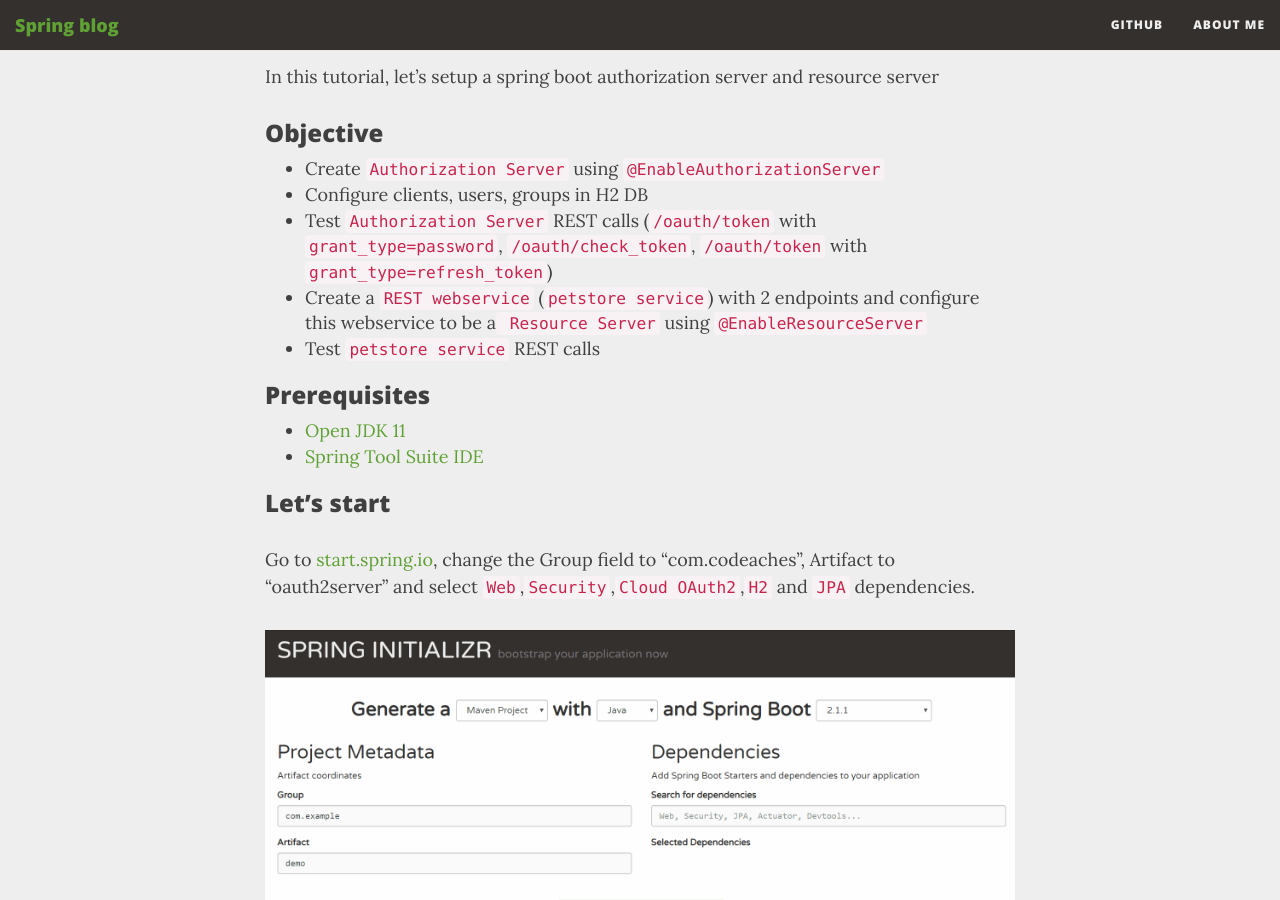
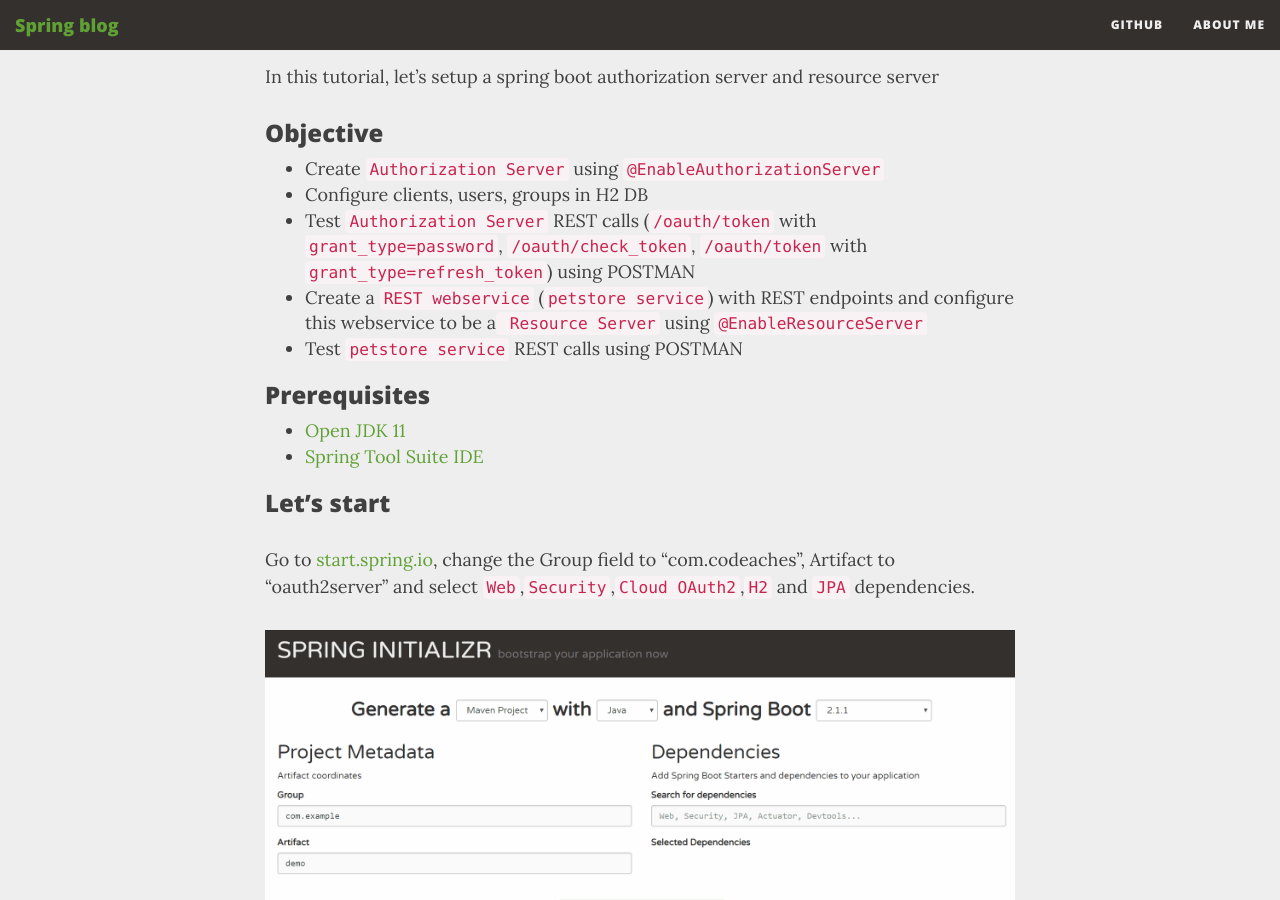
Before and after one commit to codeaches/codeaches.github.io, a Jekyll site: the page built from _posts/2018-12-17-Spring Boot-OAuth2 and Resource Server setup.md, in a window 1280 px wide and 900 px high, scrolled down 512 px. Built offline with Jekyll 4.4.1, drawn with Linux system fonts in a browser that asks for light colours; nearby versions of some CDN libraries.

Commit message:
no message

```diff
--- a/_posts/2018-12-17-Spring Boot-OAuth2 and Resource Server setup.md
+++ b/_posts/2018-12-17-Spring Boot-OAuth2 and Resource Server setup.md
@@ -17,9 +17,9 @@
 
  - Create `Authorization Server` using `@EnableAuthorizationServer`
  - Configure clients, users, groups in H2 DB
- - Test `Authorization Server` REST calls (`/oauth/token` with `grant_type=password`, `/oauth/check_token`, `/oauth/token` with `grant_type=refresh_token`)
- - Create a `REST webservice` (`petstore service`) with 2 endpoints and configure this webservice to be a` Resource Server` using `@EnableResourceServer`
- - Test `petstore service` REST calls
+ - Test `Authorization Server` REST calls (`/oauth/token` with `grant_type=password`, `/oauth/check_token`, `/oauth/token` with `grant_type=refresh_token`) using POSTMAN
+ - Create a `REST webservice` (`petstore service`) with REST endpoints and configure this webservice to be a` Resource Server` using `@EnableResourceServer`
+ - Test `petstore service` REST calls using POSTMAN
 
 ### Prerequisites
 
```
